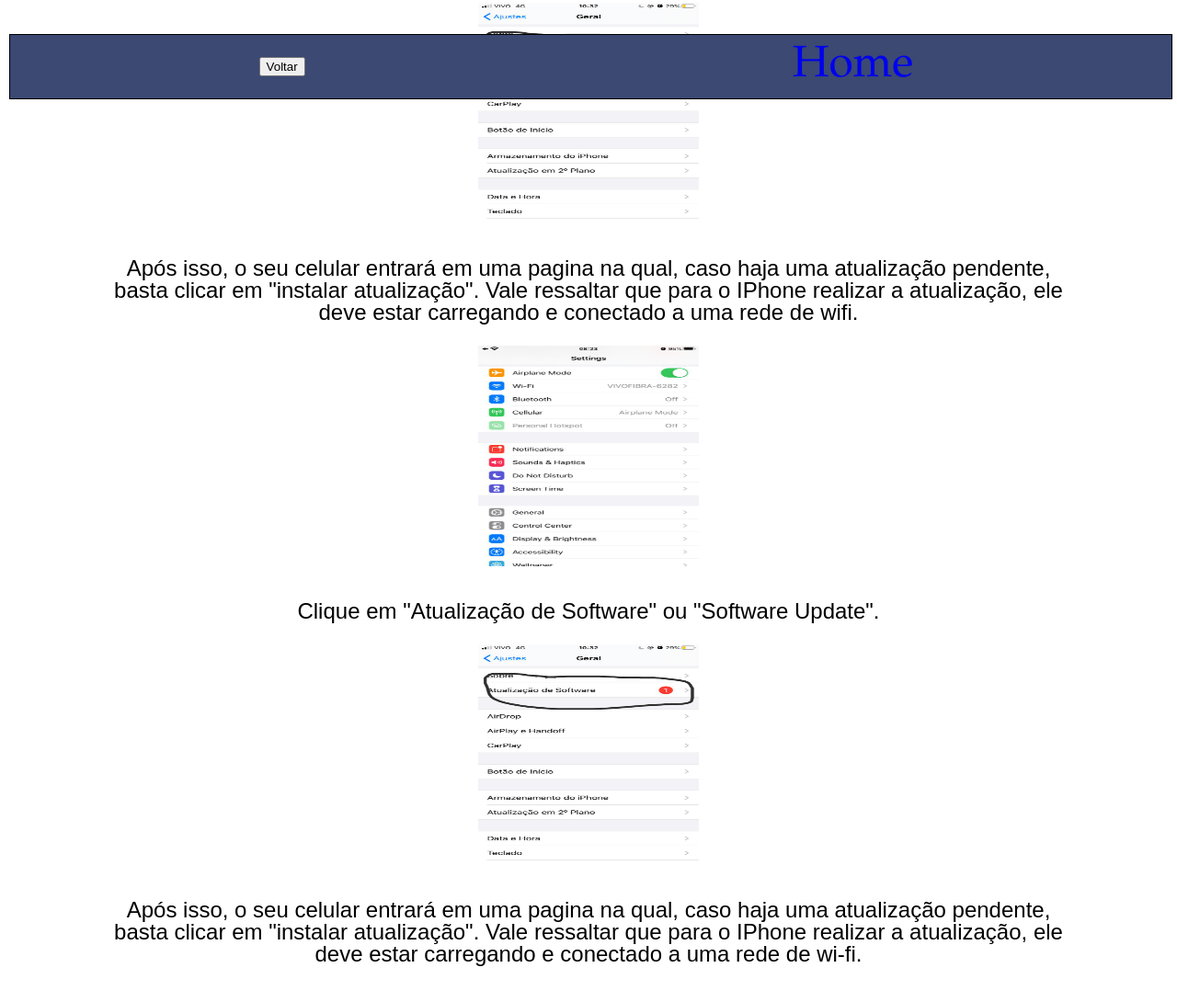
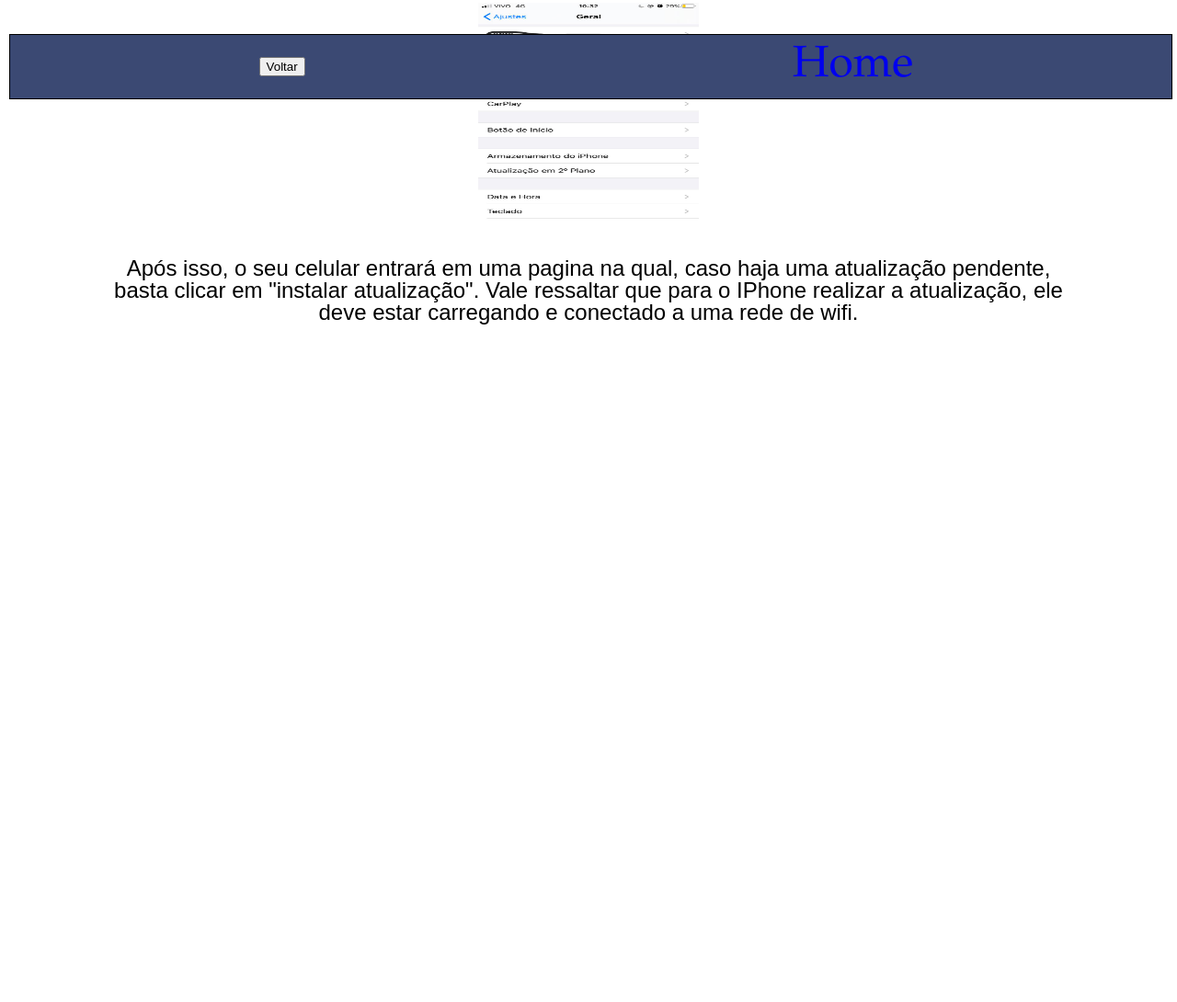
Before and after one commit to mvcavalieri/CODES-3, a plain HTML site: page resposta_software.html in a window 1280 px wide. Shown: the part 682-1772 px from the top of the page at 92% size. After the commit the page ends 1098 px from the top, so only its background shows below. Drawn offline with Linux system fonts and the light colour scheme.

Commit message:
arrumando erros

```diff
--- a/resposta_software.html
+++ b/resposta_software.html
@@ -24,11 +24,6 @@
 		<li><img class="image" src="assets/img/settings3.jpeg" alt="configurações 3"></li>
 		<li class = "subsubtitle">Após isso, o seu celular entrará em uma pagina na qual, caso haja uma atualização pendente, basta clicar em "instalar atualização". Vale ressaltar que para o IPhone realizar a atualização, ele deve estar carregando e conectado a uma rede de wifi.
 
-
-		<li><img class="image" src="assets/img/settings2.jpeg" alt="configurações 2"></li>
-		<li class = "subsubtitle">Clique em "Atualização de Software" ou "Software Update".</li>
-		<li><img class="image" src="assets/img/settings3.jpeg" alt="configurações 3"></li>
-		<li class = "subsubtitle">Após isso, o seu celular entrará em uma pagina na qual, caso haja uma atualização pendente, basta clicar em "instalar atualização". Vale ressaltar que para o IPhone realizar a atualização, ele deve estar carregando e conectado a uma rede de wi-fi.</li>
 	</ul>
 	</div>
 
```
